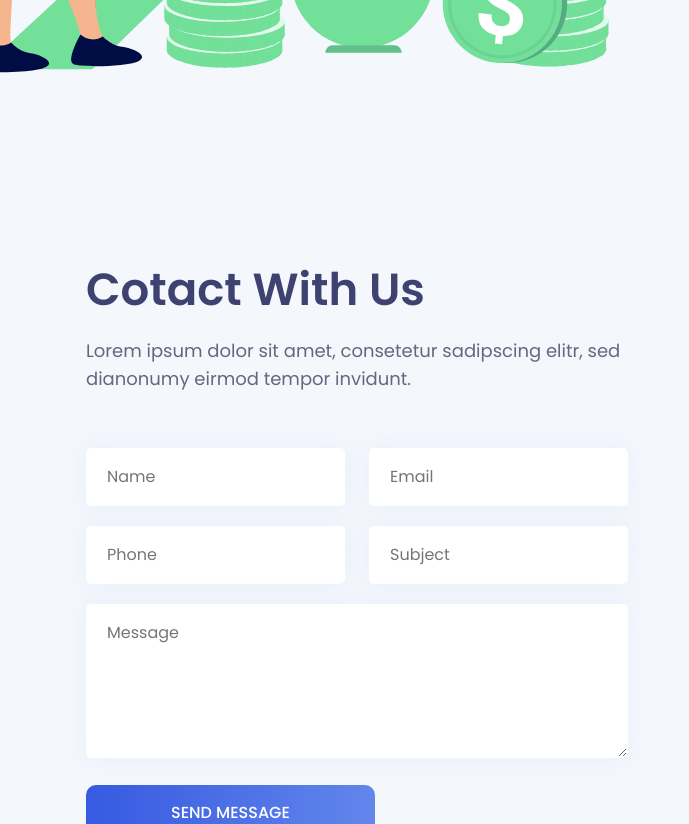
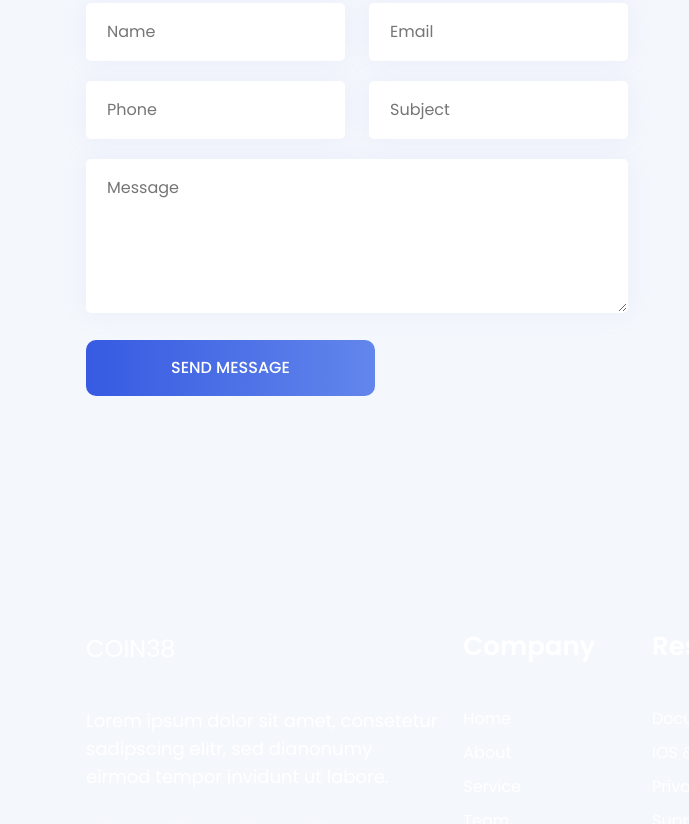
Before and after one commit to coin38-tech/coin38-tech.github.io, a plain HTML site: page index.html in a window 1280 px wide. Shown: the part 3938-4762 px from the top of the page, without its empty margins (0-689 px from the left). Drawn offline with Linux system fonts and the light colour scheme; grey boxes are pictures that could not be loaded; a script that the page names is missing.

Commit message:
update logog footer

```diff
--- a/assets/css/main.css
+++ b/assets/css/main.css
@@ -132,6 +132,10 @@ p {
 
 .logo-coin38 {
   color: #fff;
+}
+
+.logo-coin38-footer {
+  font-size: x-large;
 }
 
 .logo-coin38:hover {
--- a/index.html
+++ b/index.html
@@ -7,7 +7,7 @@
         <meta name="description" content="">
         <meta name="viewport" content="width=device-width, initial-scale=1">
 
-		<link rel="shortcut icon" type="image/x-icon" href="assets/img/favicon.png">
+		<!-- <link rel="shortcut icon" type="image/x-icon" href="assets/img/favicon.png"> -->
         <!-- Place favicon.png in the root directory -->
 
 		<!-- ========================= CSS here ========================= -->
@@ -191,13 +191,13 @@
         <!-- ========================= about-section end ========================= -->
 
         <!-- ========================= service-section start ========================= -->
-        <section id="service" class="service-section pt-150 pb-120">
+        <!-- <section id="service" class="service-section pt-150 pb-120">
             <div class="container text-center">
             <h1>You are using free lite version of Crypto</h1>
             <p>Please, purchase full version to get all sections, elements, permission to remove footer credit</p></br>
             <a href="https://rebrand.ly/ud-crypto" rel="nofollow" target="_blank" class="theme-btn wow fadeInUp" data-wow-delay=".6s">Purchase Now</a>
             </div>
-        </section>
+        </section> -->
         <!-- ========================= service-section end ========================= -->
 
         <!-- ========================= roadmap-section start ========================= -->
@@ -308,7 +308,7 @@
                 <div class="row">
                     <div class="col-xl-4 col-lg-4 col-md-6">
                         <div class="footer-widget mb-60 wow fadeInLeft" data-wow-delay=".2s">
-                            <a href="index.html" class="logo mb-40"><img src="assets/img/logo.svg" alt=""></a>
+                            <a href="index.html" class="logo mb-40 logo-coin38 logo-coin38-footer">COIN38</a>
                             <p class="mb-30">Lorem ipsum dolor sit amet, consetetur sadipscing elitr, sed dianonumy eirmod tempor invidunt ut labore.</p>
                             <div class="footer-social-links">
                                 <ul>
@@ -379,9 +379,9 @@
                         </div>
                     </div>
                 </div>
-                <div class="copyright-area">
+                <!-- <div class="copyright-area">
                     <p class="mb-0 text-white text-center">Template By <a href="https://uideck.com" rel="nofollow" target="_blank">UIdeck</a></p>
-                </div>
+                </div> -->
             </div>
         </footer>
         <!-- ========================= footer end ========================= -->
```
